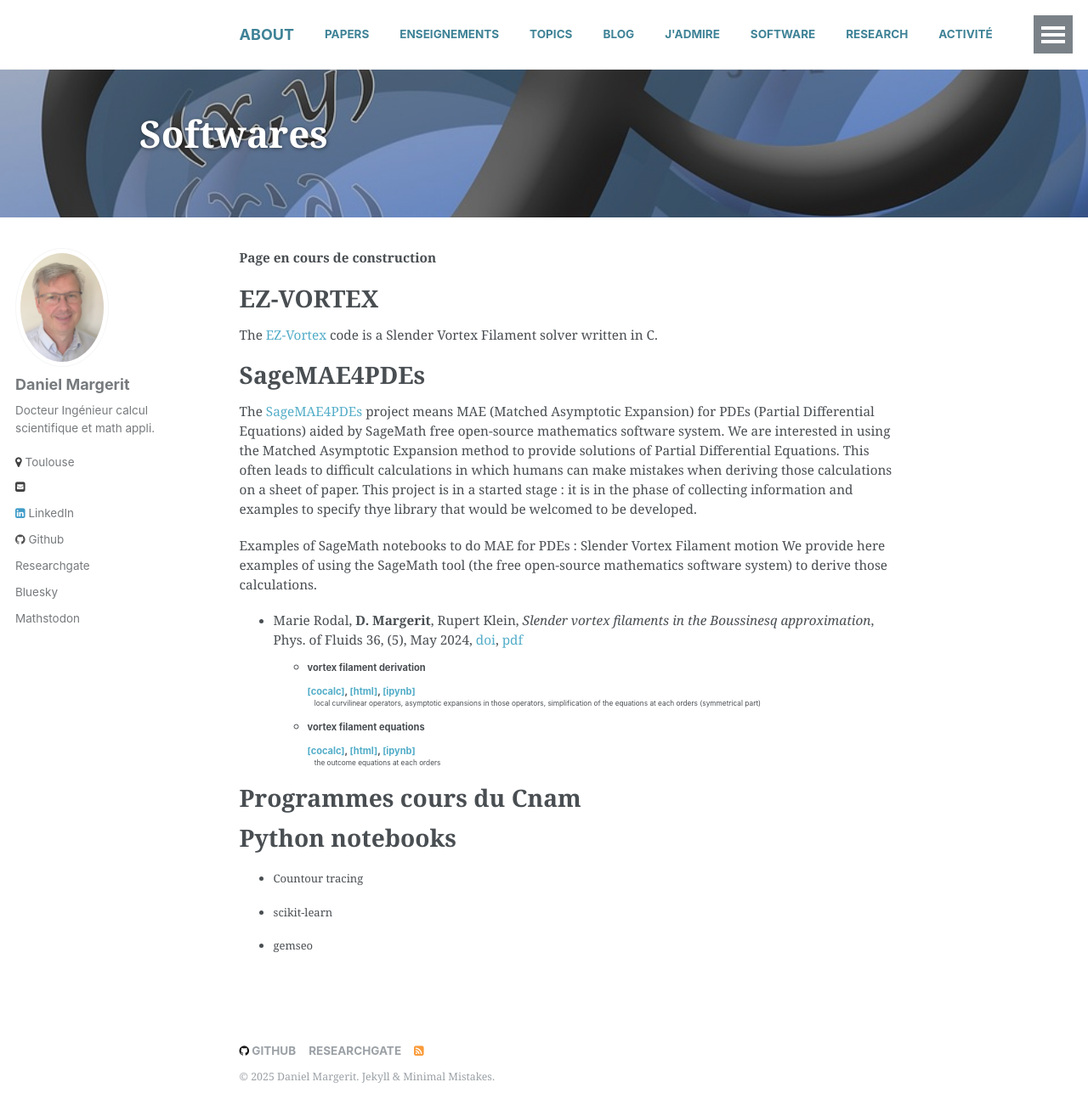
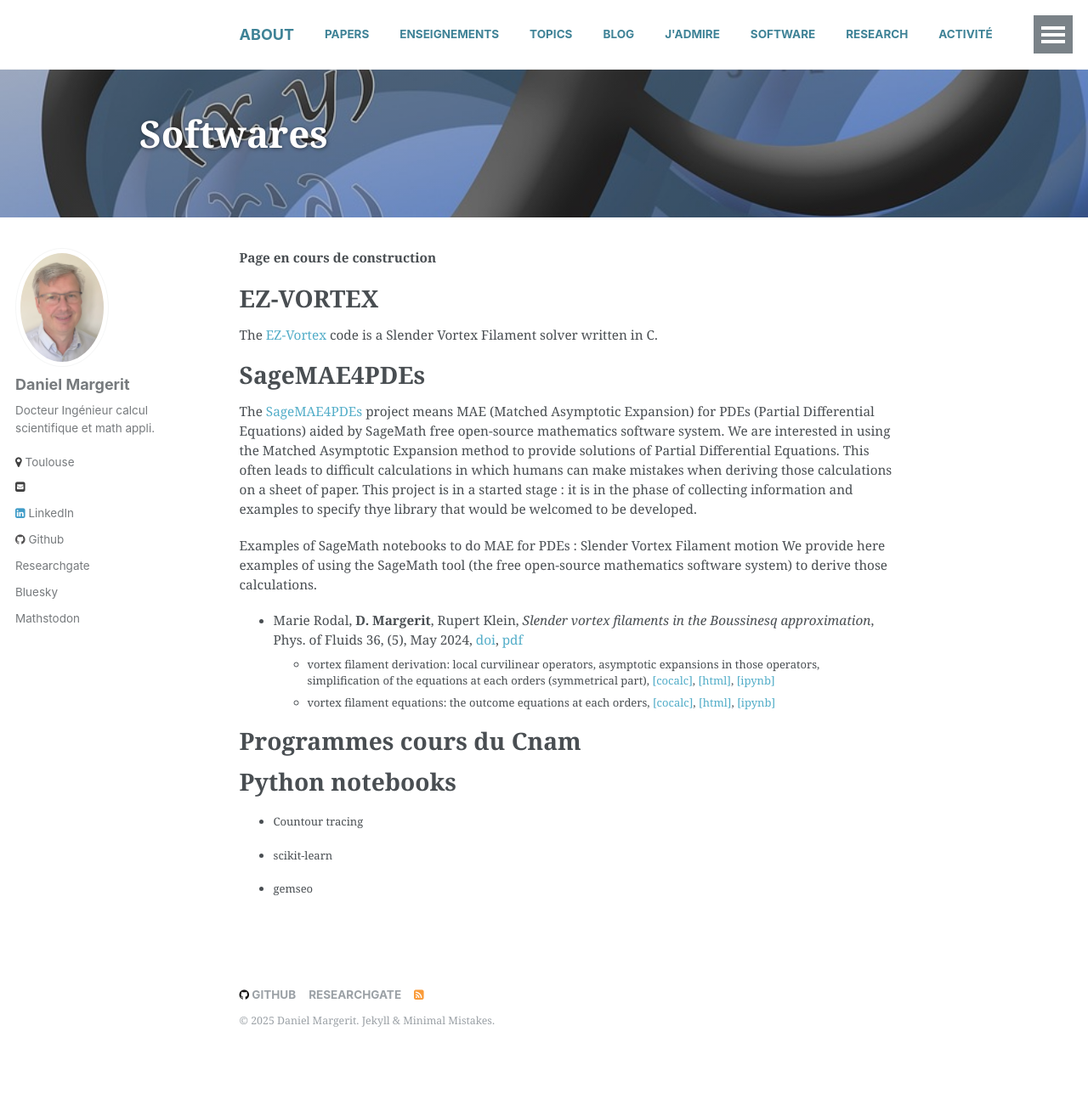
Before and after one commit to danielmargerit/danielmargerit.github.io, a Jekyll site: the page built from _pages/softwares.md, in a window 1280 px wide and 1332 px high. Shown: the top 1314 px of the window at 85% size. Built offline with Jekyll 4.4.1, drawn with Linux system fonts in a browser that asks for light colours.

```diff
--- a/_pages/softwares.md
+++ b/_pages/softwares.md
@@ -22,13 +22,8 @@ We provide here examples of using the SageMath tool (the free open-source mathem
      Phys. of Fluids 36, (5), May 2024,
    [doi]( https://doi.org/10.1063/5.0205028),
     [pdf](https://pubs.aip.org/aip/pof/article-pdf/doi/10.1063/5.0205028/20134372/056604_1_5.0205028.pdf)
-	- vortex filament derivation
-	[[cocalc]](https://cocalc.com/github/danielmargerit/SageMAE4PDEs/blob/main/Notebooks/vortex_dynamics/vortex_nb_CT.ipynb), [[html]](https://github.com/danielmargerit/SageMAE4PDEs/blob/main/Notebooks/vortex_dynamics/vortex_nb_CT.html), [[ipynb]](https://github.com/danielmargerit/SageMAE4PDEs/blob/main/Notebooks/vortex_dynamics/vortex_nb_CT.ipynb)
-	: local curvilinear operators, asymptotic expansions in those operators, simplification of the equations at each orders (symmetrical part)
-	- vortex filament equations
-	[[cocalc]](https://cocalc.com/github/danielmargerit/SageMAE4PDEs/blob/main/Notebooks/vortex_dynamics/vortex_nb_CT-Summary.ipynb), [[html]](https://github.com/danielmargerit/SageMAE4PDEs/blob/main/Notebooks/vortex_dynamics/vortex_nb_CT-Summary.html), [[ipynb]](https://github.com/danielmargerit/SageMAE4PDEs/blob/main/Notebooks/vortex_dynamics/vortex_nb_CT-Summary.ipynb)
-	: the outcome equations at each orders
-
+	- vortex filament derivation:  local curvilinear operators, asymptotic expansions in those operators, simplification of the equations at each orders (symmetrical part), [[cocalc]](https://cocalc.com/github/danielmargerit/SageMAE4PDEs/blob/main/Notebooks/vortex_dynamics/vortex_nb_CT.ipynb), [[html]](https://github.com/danielmargerit/SageMAE4PDEs/blob/main/Notebooks/vortex_dynamics/vortex_nb_CT.html), [[ipynb]](https://github.com/danielmargerit/SageMAE4PDEs/blob/main/Notebooks/vortex_dynamics/vortex_nb_CT.ipynb)
+	- vortex filament equations: the outcome equations at each orders, [[cocalc]](https://cocalc.com/github/danielmargerit/SageMAE4PDEs/blob/main/Notebooks/vortex_dynamics/vortex_nb_CT-Summary.ipynb), [[html]](https://github.com/danielmargerit/SageMAE4PDEs/blob/main/Notebooks/vortex_dynamics/vortex_nb_CT-Summary.html), [[ipynb]](https://github.com/danielmargerit/SageMAE4PDEs/blob/main/Notebooks/vortex_dynamics/vortex_nb_CT-Summary.ipynb)
 
 # Programmes cours du Cnam
 
```
